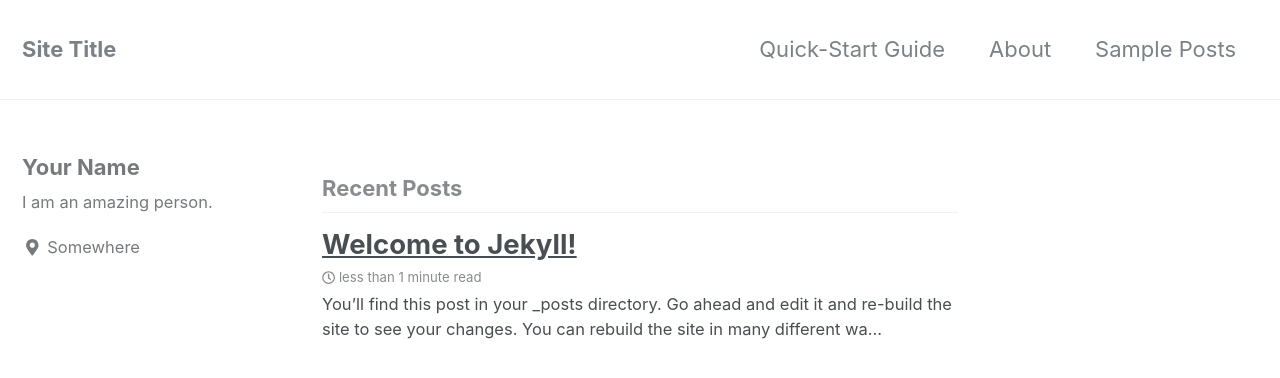
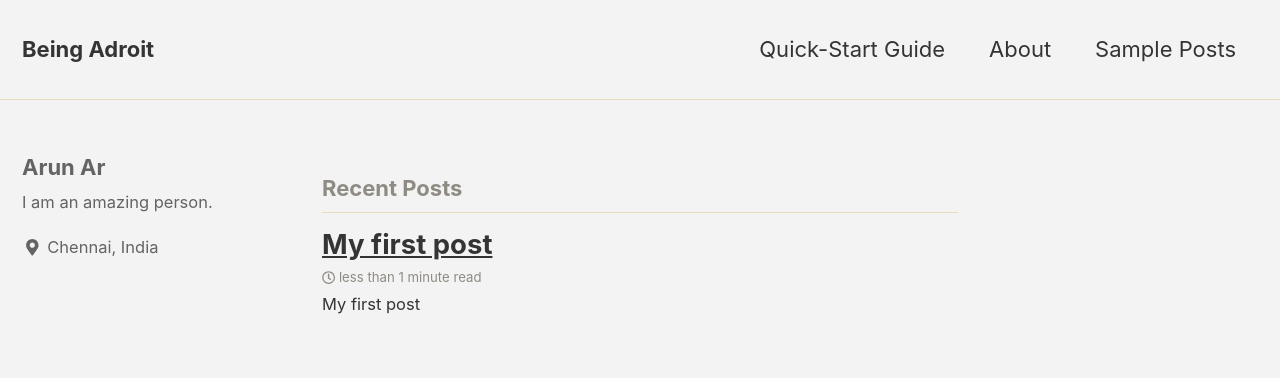
Before and after one commit to arun-ar/arun-ar.github.io, a Jekyll site: the page built from index.html, in a window 1280 px wide and 900 px high. Shown: the top 378 px of the window. Built offline with Jekyll 4.4.1, drawn with Linux system fonts in a browser that asks for light colours; nearby versions of some CDN libraries; the list of posts is cut into pages by our own code; some of the changed text lies outside the part shown.

Commit message:
added my specific details n sample post

```diff
--- a/_config.yml
+++ b/_config.yml
@@ -12,15 +12,15 @@
 
 # theme                  : "minimal-mistakes-jekyll"
 # remote_theme           : "mmistakes/minimal-mistakes"
-minimal_mistakes_skin    : "default" # "air", "aqua", "contrast", "dark", "dirt", "neon", "mint", "plum", "sunrise"
+minimal_mistakes_skin    : "dirt" # "air", "aqua", "contrast", "dark", "dirt", "neon", "mint", "plum", "sunrise"
 
 # Site Settings
 locale                   : "en-US"
-title                    : "Site Title"
+title                    : "Being Adroit"
 title_separator          : "-"
-name                     : "Your Name"
+name                     : "Arun"
 description              : "An amazing website."
-url                      : # the base hostname & protocol for your site e.g. "https://mmistakes.github.io"
+url                      : https://arun-ar.github.io/   # the base hostname & protocol for your site e.g. "https://mmistakes.github.io"
 baseurl                  : # the subpath of your site, e.g. "/blog"
 repository               : arun-ar.github.io/arun-ar
 teaser                   : # path of fallback teaser image, e.g. "/assets/images/500x300.png"
@@ -100,10 +100,10 @@ analytics:
 
 # Site Author
 author:
-  name             : "Your Name"
+  name             : "Arun Ar"
   avatar           : # path of avatar image, e.g. "/assets/images/bio-photo.jpg"
   bio              : "I am an amazing person."
-  location         : "Somewhere"
+  location         : "Chennai, India"
   email            :
   uri              :
   home             : # null (default), "absolute or relative url to link to author home"
--- a/_posts/2018-07-19-welcome-to-jekyll.markdown
+++ /dev/null
@@ -1,25 +0,0 @@
----
-layout: single
-title:  "Welcome to Jekyll!"
-date:   2018-07-19 01:00:07 +0530
-categories: jekyll update
----
-You’ll find this post in your `_posts` directory. Go ahead and edit it and re-build the site to see your changes. You can rebuild the site in many different ways, but the most common way is to run `jekyll serve`, which launches a web server and auto-regenerates your site when a file is updated.
-
-To add new posts, simply add a file in the `_posts` directory that follows the convention `YYYY-MM-DD-name-of-post.ext` and includes the necessary front matter. Take a look at the source for this post to get an idea about how it works.
-
-Jekyll also offers powerful support for code snippets:
-
-{% highlight ruby %}
-def print_hi(name)
-  puts "Hi, #{name}"
-end
-print_hi('Tom')
-#=> prints 'Hi, Tom' to STDOUT.
-{% endhighlight %}
-
-Check out the [Jekyll docs][jekyll-docs] for more info on how to get the most out of Jekyll. File all bugs/feature requests at [Jekyll’s GitHub repo][jekyll-gh]. If you have questions, you can ask them on [Jekyll Talk][jekyll-talk].
-
-[jekyll-docs]: https://jekyllrb.com/docs/home
-[jekyll-gh]:   https://github.com/jekyll/jekyll
-[jekyll-talk]: https://talk.jekyllrb.com/
```
Also changed, not shown: _posts/2018-07-19-first-post.markdown (added, +11 -0 lines).
